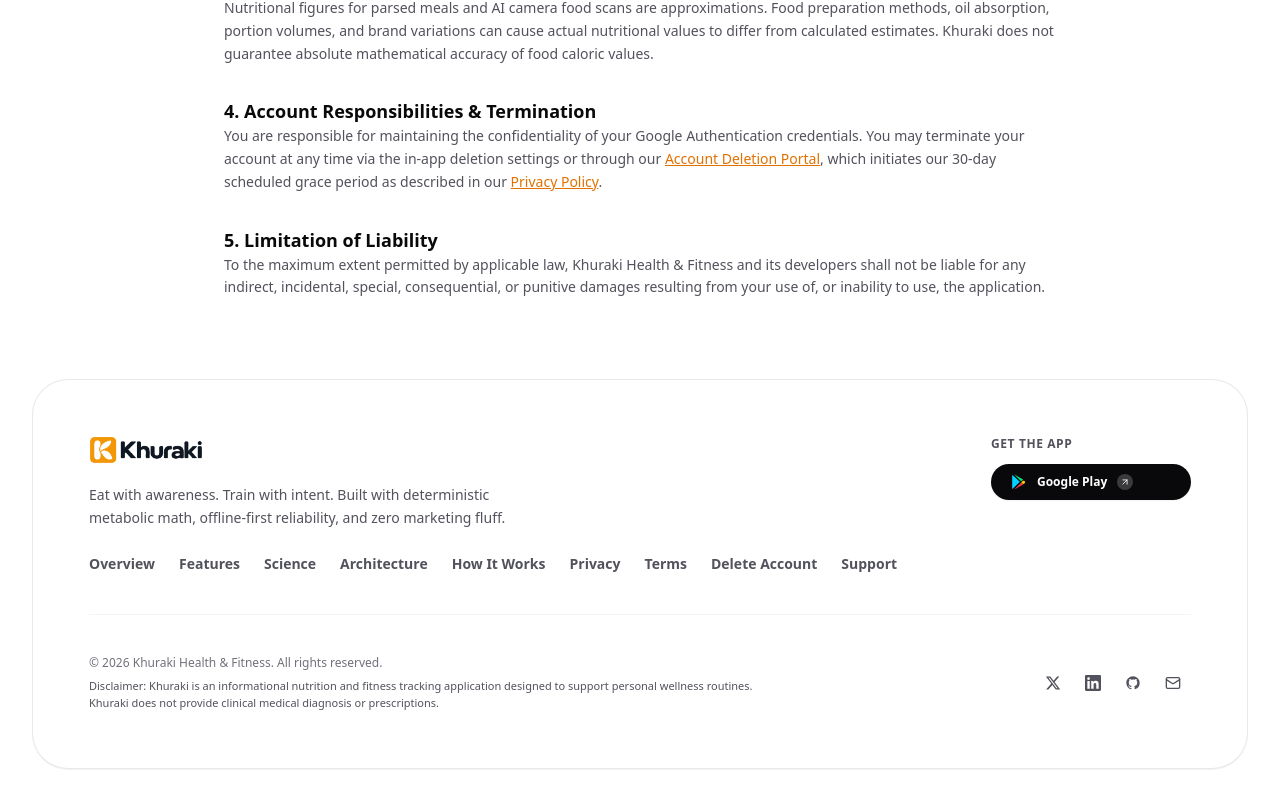
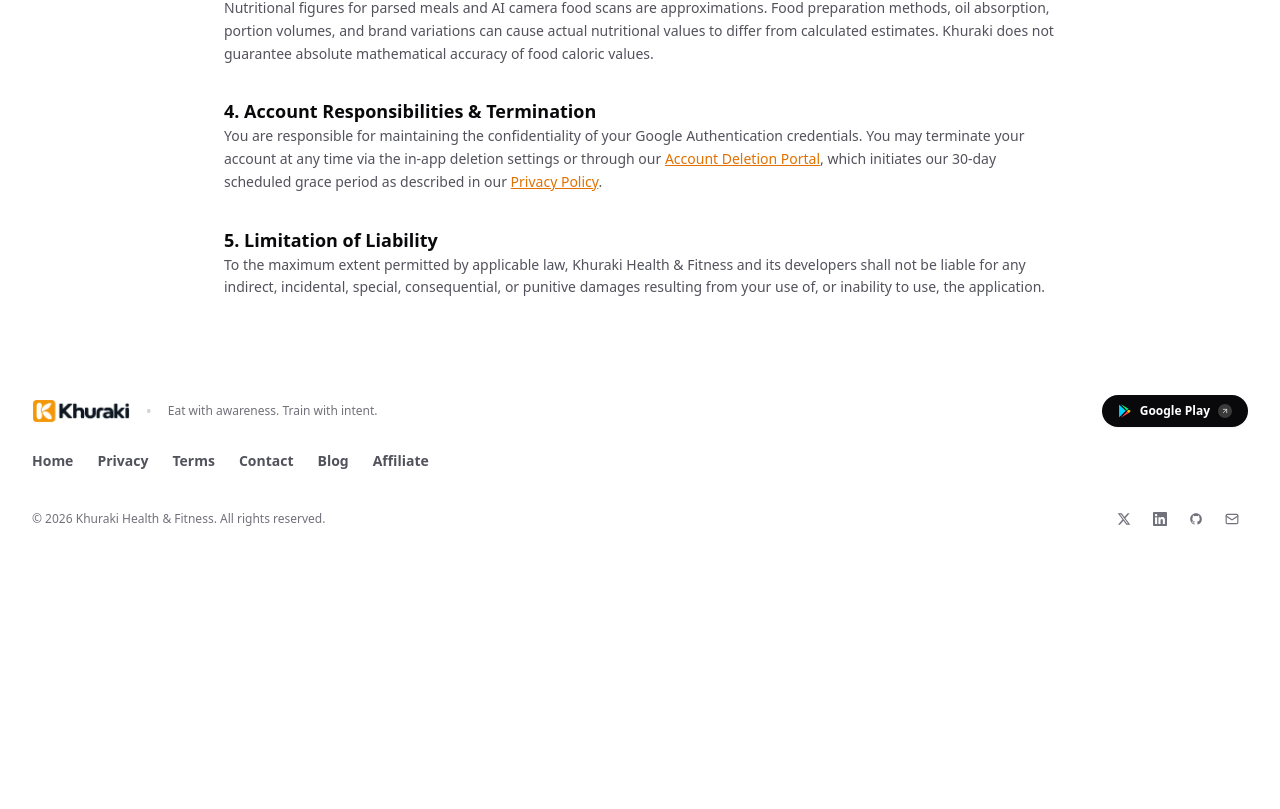
Before and after one commit to sapsjain22/Khuraki, a Next.js app: page /terms in a window 1280 px wide. Shown: the part 687-1496 px from the top of the page. After the commit the page ends 1270 px from the top, so only its background shows below. Built offline with nearby package versions, Linux system fonts and the light colour scheme.

Commit message:
refactor(footer): simplify footer to minimal layout, remove disclaimer and thin borders, update menu links

```diff
--- a/components/layout/site-footer.tsx
+++ b/components/layout/site-footer.tsx
@@ -4,87 +4,53 @@ import Image from "next/image";
 import { Mail, ArrowUpRight } from "lucide-react";
 import { siteConfig } from "@/lib/site-config";
 
+const FOOTER_LINKS = [
+  { label: "Home", href: "/" },
+  { label: "Privacy", href: "/privacy/" },
+  { label: "Terms", href: "/terms/" },
+  { label: "Contact", href: `mailto:${siteConfig.supportEmail}` },
+  { label: "Blog", href: "/#blog" },
+  { label: "Affiliate", href: "/#affiliate" },
+];
+
 export function SiteFooter() {
   const currentYear = new Date().getFullYear();
   const playStoreUrl = siteConfig.links?.googlePlay || siteConfig.playStoreUrl;
 
   return (
-    <div className="mx-auto max-w-[1360px] px-3 sm:px-6 lg:px-8 pb-12 pt-4">
-      <footer className="relative overflow-hidden rounded-[32px] sm:rounded-[36px] border border-zinc-200/80 bg-white p-8 sm:p-12 lg:p-14 text-zinc-600 shadow-2xs">
-        {/* Top Zone: Split Flex (Brand & Nav on Left, Store CTA on Right) */}
-        <div className="flex flex-col gap-10 lg:flex-row lg:items-start lg:justify-between lg:gap-16">
-          {/* Left Column: Brand Lockup, Description & Nav Links */}
-          <div className="flex-1 space-y-5">
+    <footer className="mx-auto max-w-[1360px] px-4 sm:px-6 lg:px-8 pt-8 pb-12 text-zinc-600">
+      {/* Top Flex Row: Brand Lockup & Store CTA */}
+      <div className="flex flex-col gap-5 sm:flex-row sm:items-center sm:justify-between">
+        <div className="flex flex-col sm:flex-row sm:items-center gap-3 sm:gap-4">
           <Link
             href="/"
-              className="inline-flex items-center gap-2.5 transition-opacity hover:opacity-90"
+            className="inline-flex items-center transition-opacity hover:opacity-90"
             aria-label="Khuraki Home"
           >
             <Image
               src="/khuraki-logo.png"
               alt="Khuraki"
-                width={120}
-                height={28}
-                className="h-7 w-auto object-contain"
+              width={112}
+              height={26}
+              className="h-6 w-auto object-contain"
             />
           </Link>
-
-            <p className="max-w-md text-sm leading-relaxed text-zinc-600">
-              Eat with awareness. Train with intent. Built with deterministic metabolic math, offline-first reliability, and zero marketing fluff.
+          <span className="hidden sm:inline text-zinc-300">•</span>
+          <p className="text-xs text-zinc-500">
+            {siteConfig.tagline}
           </p>
-
-            {/* Horizontal Nav Links Row */}
-            <nav
-              className="flex flex-wrap items-center gap-x-6 gap-y-2.5 pt-1 text-xs sm:text-sm font-semibold text-zinc-600"
-              aria-label="Footer navigation"
-            >
-              <Link href="/#" className="transition-colors hover:text-zinc-950">
-                Overview
-              </Link>
-              <Link href="/#features" className="transition-colors hover:text-zinc-950">
-                Features
-              </Link>
-              <Link href="/#features" className="transition-colors hover:text-zinc-950">
-                Science
-              </Link>
-              <Link href="/#features" className="transition-colors hover:text-zinc-950">
-                Architecture
-              </Link>
-              <Link href="/#how-it-works" className="transition-colors hover:text-zinc-950">
-                How It Works
-              </Link>
-              <Link href="/privacy/" className="transition-colors hover:text-zinc-950">
-                Privacy
-              </Link>
-              <Link href="/terms/" className="transition-colors hover:text-zinc-950">
-                Terms
-              </Link>
-              <Link href="/delete-account/" className="transition-colors hover:text-zinc-950">
-                Delete Account
-              </Link>
-              <a
-                href={`mailto:${siteConfig.supportEmail}`}
-                className="transition-colors hover:text-zinc-950"
-              >
-                Support
-              </a>
-            </nav>
         </div>
 
-          {/* Right Column: "Get the app" CTA */}
-          <div className="flex flex-col gap-3 sm:min-w-[200px]">
-            <p className="text-xs font-semibold uppercase tracking-wider text-zinc-600">
-              Get the app
-            </p>
+        {/* Minimal Google Play CTA */}
         <a
           href={playStoreUrl}
           target="_blank"
           rel="noopener noreferrer"
-              className="inline-flex items-center gap-2.5 rounded-full bg-zinc-950 px-5 py-2.5 text-xs font-semibold text-white shadow-xs transition-all duration-200 hover:bg-zinc-800 hover:scale-[1.02] active:scale-[0.98]"
+          className="inline-flex items-center gap-2 rounded-full bg-zinc-950 px-4 py-2 text-xs font-semibold text-white shadow-xs transition-all duration-200 hover:bg-zinc-800 hover:scale-[1.02] active:scale-[0.98] w-fit"
           aria-label="Download on Google Play"
         >
           <svg
-                className="h-4 w-4 shrink-0"
+            className="h-3.5 w-3.5 shrink-0"
             viewBox="0 0 512 512"
             fill="none"
             xmlns="http://www.w3.org/2000/svg"
@@ -96,24 +62,31 @@ export function SiteFooter() {
             <path d="M428.2 233.8l-42.8-24.7-60.1 59.4 60.1 59.4 42.8-24.7c15.2-8.8 24.6-24.9 24.6-44.7s-9.4-35.9-24.6-44.7z" fill="#FFC400" />
           </svg>
           <span>Google Play</span>
-              <div className="flex h-4 w-4 items-center justify-center rounded-full bg-white/20">
-                <ArrowUpRight className="h-2.5 w-2.5 text-white" />
+          <div className="flex h-3.5 w-3.5 items-center justify-center rounded-full bg-white/20">
+            <ArrowUpRight className="h-2 w-2 text-white" />
           </div>
         </a>
       </div>
-        </div>
 
-        {/* Hairline Divider */}
-        <div className="my-8 sm:my-10 border-t border-zinc-100" />
+      {/* Navigation Menu Row */}
+      <nav
+        className="mt-6 flex flex-wrap items-center gap-x-6 gap-y-2 text-xs sm:text-sm font-semibold text-zinc-600"
+        aria-label="Footer navigation"
+      >
+        {FOOTER_LINKS.map((link) => (
+          <Link
+            key={link.label}
+            href={link.href}
+            className="transition-colors hover:text-zinc-950"
+          >
+            {link.label}
+          </Link>
+        ))}
+      </nav>
 
-        {/* Bottom Zone: Legal Disclaimer, Copyright & Social Row */}
-        <div className="flex flex-col-reverse gap-6 sm:flex-row sm:items-center sm:justify-between">
-          <div className="space-y-1.5 text-xs text-zinc-500">
+      {/* Bottom Row: Copyright & Social Links */}
+      <div className="mt-8 flex flex-col-reverse sm:flex-row sm:items-center sm:justify-between gap-4 text-xs text-zinc-500">
         <p>&copy; {currentYear} {siteConfig.publisher}. All rights reserved.</p>
-            <p className="max-w-2xl text-[11px] leading-relaxed text-zinc-600">
-              Disclaimer: Khuraki is an informational nutrition and fitness tracking application designed to support personal wellness routines. Khuraki does not provide clinical medical diagnosis or prescriptions.
-            </p>
-          </div>
 
         {/* Social Links Row */}
         <div className="flex items-center gap-1">
@@ -122,10 +95,10 @@ export function SiteFooter() {
             href="https://x.com"
             target="_blank"
             rel="noopener noreferrer"
-              className="flex h-9 w-9 items-center justify-center rounded-lg text-zinc-600 transition-colors hover:bg-zinc-100 hover:text-zinc-950"
+            className="flex h-8 w-8 items-center justify-center rounded-lg text-zinc-500 transition-colors hover:bg-zinc-100 hover:text-zinc-950"
             aria-label="Khuraki on X"
           >
-              <svg className="h-4 w-4 fill-current" viewBox="0 0 24 24" aria-hidden="true">
+            <svg className="h-3.5 w-3.5 fill-current" viewBox="0 0 24 24" aria-hidden="true">
               <path d="M18.244 2.25h3.308l-7.227 8.26 8.502 11.24H16.17l-5.214-6.817L4.99 21.75H1.68l7.73-8.835L1.254 2.25H8.08l4.713 6.231zm-1.161 17.52h1.833L7.084 4.126H5.117z" />
             </svg>
           </a>
@@ -135,10 +108,10 @@ export function SiteFooter() {
             href="https://linkedin.com"
             target="_blank"
             rel="noopener noreferrer"
-              className="flex h-9 w-9 items-center justify-center rounded-lg text-zinc-600 transition-colors hover:bg-zinc-100 hover:text-zinc-950"
+            className="flex h-8 w-8 items-center justify-center rounded-lg text-zinc-500 transition-colors hover:bg-zinc-100 hover:text-zinc-950"
             aria-label="Khuraki on LinkedIn"
           >
-              <svg className="h-4 w-4 fill-current" viewBox="0 0 24 24" aria-hidden="true">
+            <svg className="h-3.5 w-3.5 fill-current" viewBox="0 0 24 24" aria-hidden="true">
               <path d="M20.447 20.452h-3.554v-5.569c0-1.328-.027-3.037-1.852-3.037-1.853 0-2.136 1.445-2.136 2.939v5.667H9.351V9h3.414v1.561h.046c.477-.9 1.637-1.85 3.37-1.85 3.601 0 4.267 2.37 4.267 5.455v6.286zM5.337 7.433c-1.144 0-2.063-.926-2.063-2.065 0-1.138.92-2.063 2.063-2.063 1.14 0 2.064.925 2.064 2.063 0 1.139-.925 2.065-2.064 2.065zm1.782 13.019H3.555V9h3.564v11.452zM22.225 0H1.771C.792 0 0 .774 0 1.729v20.542C0 23.227.792 24 1.771 24h20.451c.979 0 1.778-.773 1.778-1.729V1.73C24 .774 23.205 0 22.222 0h.003z" />
             </svg>
           </a>
@@ -148,10 +121,10 @@ export function SiteFooter() {
             href="https://github.com/sapsjain22/-Khuraki"
             target="_blank"
             rel="noopener noreferrer"
-              className="flex h-9 w-9 items-center justify-center rounded-lg text-zinc-600 transition-colors hover:bg-zinc-100 hover:text-zinc-950"
+            className="flex h-8 w-8 items-center justify-center rounded-lg text-zinc-500 transition-colors hover:bg-zinc-100 hover:text-zinc-950"
             aria-label="Khuraki GitHub Repository"
           >
-              <svg className="h-4 w-4 fill-current" viewBox="0 0 24 24" aria-hidden="true">
+            <svg className="h-3.5 w-3.5 fill-current" viewBox="0 0 24 24" aria-hidden="true">
               <path fillRule="evenodd" clipRule="evenodd" d="M12 2C6.477 2 2 6.484 2 12.017c0 4.425 2.865 8.18 6.839 9.504.5.092.682-.217.682-.483 0-.237-.008-.868-.013-1.703-2.782.605-3.369-1.343-3.369-1.343-.454-1.158-1.11-1.466-1.11-1.466-.908-.62.069-.608.069-.608 1.003.07 1.53 1.032 1.53 1.032.892 1.53 2.341 1.088 2.91.832.092-.647.35-1.088.636-1.338-2.22-.253-4.555-1.113-4.555-4.951 0-1.093.39-1.988 1.029-2.688-.103-.253-.446-1.272.098-2.65 0 0 .84-.27 2.75 1.026A9.564 9.564 0 0112 6.844c.85.004 1.705.115 2.504.337 1.909-1.296 2.747-1.027 2.747-1.027.546 1.379.202 2.398.1 2.651.64.7 1.028 1.595 1.028 2.688 0 3.848-2.339 4.695-4.566 4.943.359.309.678.92.678 1.855 0 1.338-.012 2.419-.012 2.747 0 .268.18.58.688.482A10.019 10.019 0 0022 12.017C22 6.484 17.522 2 12 2z" />
             </svg>
           </a>
@@ -159,14 +132,13 @@ export function SiteFooter() {
           {/* Email / Support */}
           <a
             href={`mailto:${siteConfig.supportEmail}`}
-              className="flex h-9 w-9 items-center justify-center rounded-lg text-zinc-600 transition-colors hover:bg-zinc-100 hover:text-zinc-950"
+            className="flex h-8 w-8 items-center justify-center rounded-lg text-zinc-500 transition-colors hover:bg-zinc-100 hover:text-zinc-950"
             aria-label="Contact Support"
           >
-              <Mail className="h-4 w-4 text-zinc-600" />
+            <Mail className="h-3.5 w-3.5 text-zinc-500" />
           </a>
         </div>
       </div>
     </footer>
-    </div>
   );
 }
```
Lines whose indentation alone changed are shown as unchanged.
